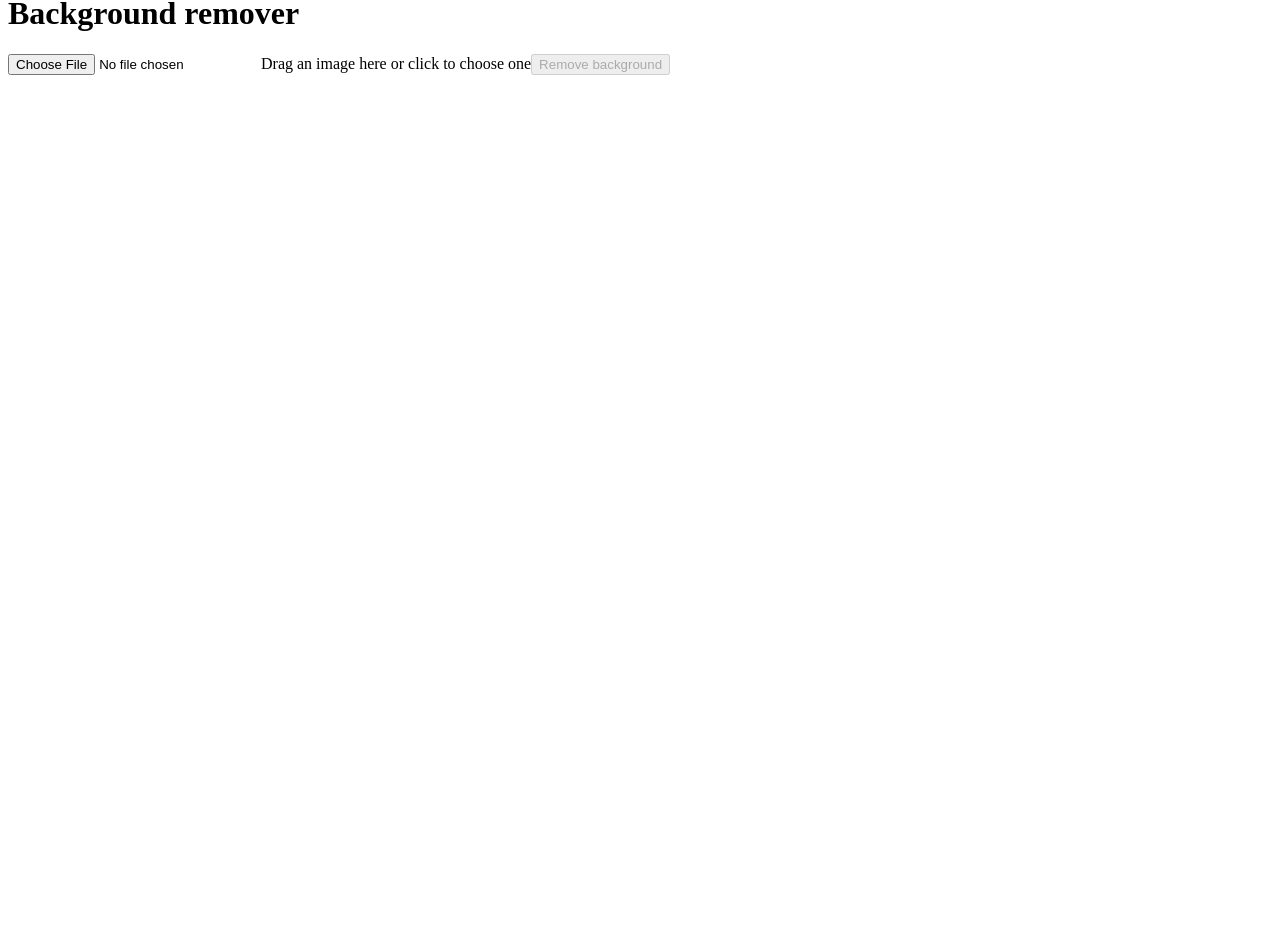
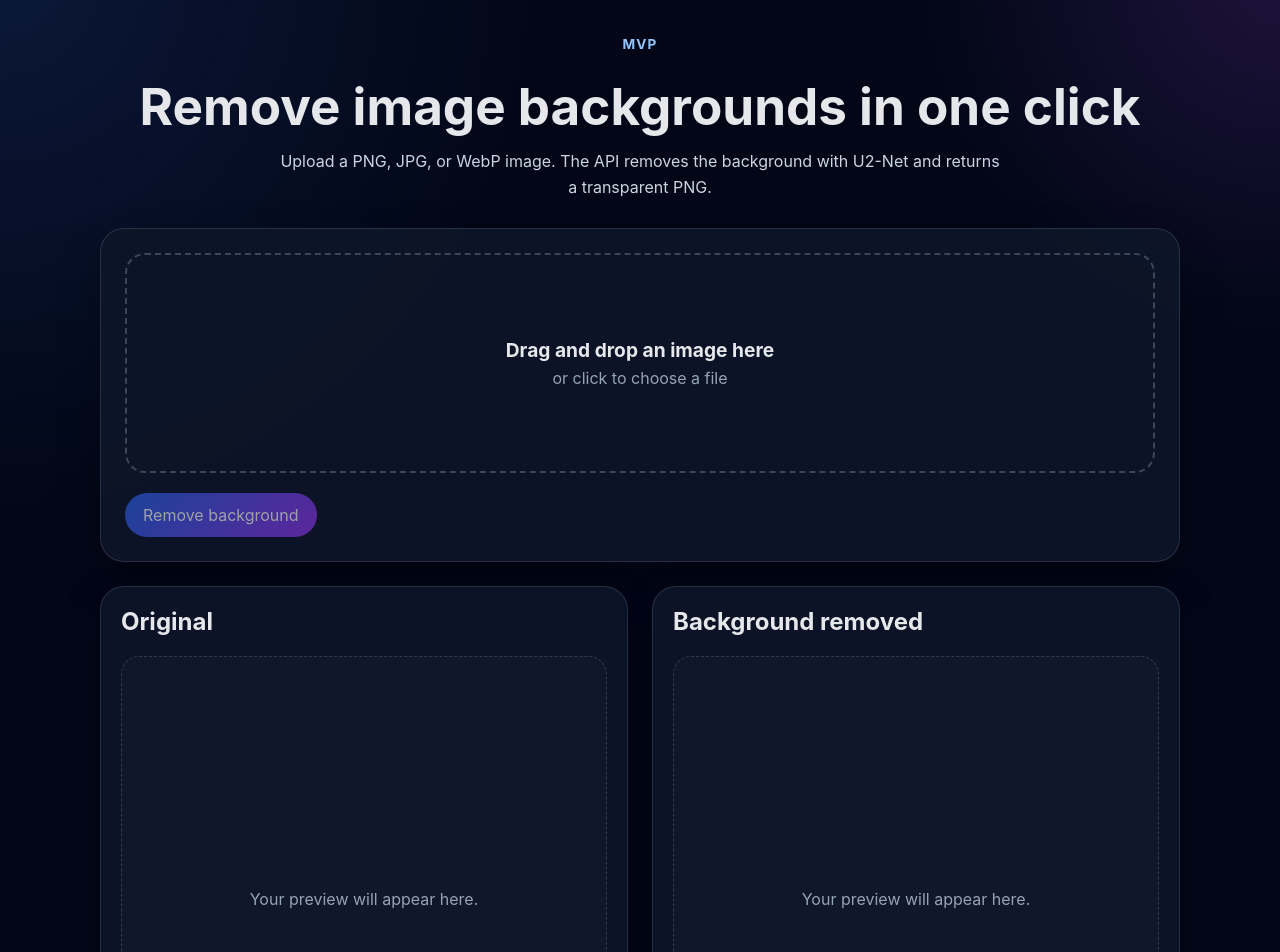
Before and after one commit to Eldies/image-processor, a React (Vite) app in the folder frontend/: page / in a window 1280 px wide. Shown: the part 26-978 px from the top of the page. Before the commit the page ends 800 px from the top, so only its background shows below. Built offline with nearby package versions, Linux system fonts and the light colour scheme.

Commit message:
used chatgpt to make it prettier

```diff
--- a/frontend/src/App.tsx
+++ b/frontend/src/App.tsx
@@ -1,21 +1,21 @@
-import { ChangeEvent, useEffect, useState, SubmitEvent, DragEvent } from 'react'
+import { ChangeEvent, useEffect, useState, DragEvent } from 'react'
 
 export default function App() {
   const [file, setFile] = useState<File | null>(null)
   const [resultUrl, setResultUrl] = useState('')
   const [isLoading, setIsLoading] = useState(false)
   const [error, setError] = useState('')
-  const [previewUrl, setPreviewUrl] = useState('')
-  const [_, setIsDragging] = useState(false)
+  const [originalUrl, setOriginalUrl] = useState('')
+  const [isDragging, setIsDragging] = useState(false)
 
   useEffect(() => {
     if (!file) {
-      setPreviewUrl('')
+      setOriginalUrl('')
       return
     }
 
     const url = URL.createObjectURL(file)
-    setPreviewUrl(url)
+    setOriginalUrl(url)
 
     return () => {
       URL.revokeObjectURL(url)
@@ -30,9 +30,7 @@ export default function App() {
     }
   }, [resultUrl])
 
-  async function handleSubmit(event: SubmitEvent<HTMLFormElement>) {
-    event.preventDefault()
-
+  async function onSubmit() {
     setError('')
     setResultUrl('')
 
@@ -94,46 +92,62 @@ export default function App() {
     setSelectedFile(event.dataTransfer?.files?.[0] || null)
   }
 
+  function onDragOver(event: DragEvent<HTMLLabelElement>) {
+    event.preventDefault()
+    setIsDragging(true)
+  }
+
   return (
     <main className="page">
-      <h1>Background remover</h1>
+      <section className="hero">
+        <p className="eyebrow">MVP</p>
+        <h1>Remove image backgrounds in one click</h1>
+        <p className="subtitle">
+          Upload a PNG, JPG, or WebP image. The API removes the background with U2-Net and returns a transparent PNG.
+        </p>
+      </section>
 
-      <form className="card" onSubmit={handleSubmit}>
+      <section className="card uploader-card">
         <label
-            onDragOver={() => setIsDragging(true)}
+            className={`dropzone ${isDragging ? "dropzone-active" : ""}`}
+            onDragOver={onDragOver}
             onDragLeave={() => setIsDragging(false)}
             onDrop={handleDrop}
-          >
-
+        >
           <input type="file" accept="image/*" onChange={handleFileChange} />
-          <span>{file ? file.name : 'Drag an image here or click to choose one'}</span>
+          <span className="dropzone-title">Drag and drop an image here</span>
+          <span className="dropzone-subtitle">or click to choose a file</span>
         </label>
 
-        <button type="submit" disabled={isLoading || !file}>
-          Remove background
-        </button>
-      </form>
-
-      {error && <p className="error">{error}</p>}
-
-      <section className="results">
-        {previewUrl && (
-          <article className="card">
-            <h2>Original</h2>
-            <img src={previewUrl} alt="Original upload" />
-          </article>
-        )}
-
-        {resultUrl && (
-          <article className="card">
-            <h2>Result</h2>
-            <img src={resultUrl} alt="Background removed" />
-            <a href={resultUrl} download="background-removed.png">
+        <div className="actions">
+          <button className="primary-button" onClick={onSubmit} disabled={isLoading || !file}>
+            {isLoading ? 'Removing background...' : 'Remove background'}
+          </button>
+          {resultUrl && (
+            <a className="secondary-button" href={resultUrl} download="image-no-bg.png">
               Download result
             </a>
-          </article>
-        )}
+          )}
+        </div>
+
+        {error && <p className="error-text">{error}</p>}
+      </section>
+
+      <section className="preview-grid">
+        <article className="card preview-card">
+          <h2>Original</h2>
+          {originalUrl ? <img src={originalUrl} alt="Original upload" className="preview-image" /> : <PreviewPlaceholder />}
+        </article>
+
+        <article className="card preview-card">
+          <h2>Background removed</h2>
+          {resultUrl ? <img src={resultUrl} alt="Background removed output" className="preview-image checkerboard" /> : <PreviewPlaceholder />}
+        </article>
       </section>
     </main>
   )
 }
+
+function PreviewPlaceholder() {
+  return <div className="placeholder">Your preview will appear here.</div>
+}
--- a/frontend/src/main.tsx
+++ b/frontend/src/main.tsx
@@ -1,6 +1,7 @@
 import { StrictMode } from 'react'
 import { createRoot } from 'react-dom/client'
 import App from './App'
+import "./styles.css"
 
 createRoot(document.getElementById('root')!).render(
   <StrictMode>
--- /dev/null
+++ b/frontend/src/styles.css
@@ -0,0 +1,187 @@
+:root {
+  font-family: Inter, system-ui, -apple-system, BlinkMacSystemFont, 'Segoe UI', sans-serif;
+  color: #e5e7eb;
+  background: #0f172a;
+}
+
+* {
+  box-sizing: border-box;
+}
+
+body {
+  margin: 0;
+  background:
+    radial-gradient(circle at top left, rgba(59, 130, 246, 0.15), transparent 30%),
+    radial-gradient(circle at top right, rgba(168, 85, 247, 0.16), transparent 20%),
+    #020617;
+}
+
+button,
+a {
+  font: inherit;
+}
+
+.page {
+  min-height: 100vh;
+  max-width: 1120px;
+  margin: 0 auto;
+  padding: 48px 20px 64px;
+}
+
+.hero {
+  text-align: center;
+  margin-bottom: 28px;
+}
+
+.eyebrow {
+  display: inline-block;
+  font-size: 0.85rem;
+  font-weight: 700;
+  letter-spacing: 0.08em;
+  text-transform: uppercase;
+  color: #93c5fd;
+}
+
+h1 {
+  margin: 10px 0 12px;
+  font-size: clamp(2rem, 4vw, 3.6rem);
+}
+
+.subtitle {
+  margin: 0 auto;
+  max-width: 720px;
+  color: #cbd5e1;
+  line-height: 1.6;
+}
+
+.card {
+  background: rgba(15, 23, 42, 0.85);
+  border: 1px solid rgba(148, 163, 184, 0.2);
+  border-radius: 24px;
+  box-shadow: 0 20px 45px rgba(0, 0, 0, 0.24);
+}
+
+.uploader-card {
+  padding: 24px;
+  margin-bottom: 24px;
+}
+
+.dropzone {
+  display: flex;
+  flex-direction: column;
+  align-items: center;
+  justify-content: center;
+  min-height: 220px;
+  border: 2px dashed rgba(148, 163, 184, 0.35);
+  border-radius: 20px;
+  cursor: pointer;
+  text-align: center;
+  padding: 24px;
+}
+
+.dropzone input {
+  display: none;
+}
+
+.dropzone-title {
+  font-size: 1.2rem;
+  font-weight: 700;
+}
+
+.dropzone-subtitle {
+  margin-top: 6px;
+  color: #94a3b8;
+}
+
+.dropzone-active {
+  border-color: #ff0000;
+}
+
+.actions {
+  display: flex;
+  gap: 12px;
+  flex-wrap: wrap;
+  margin-top: 20px;
+}
+
+.primary-button,
+.secondary-button {
+  border: none;
+  border-radius: 999px;
+  padding: 12px 18px;
+  text-decoration: none;
+  transition: transform 0.15s ease, opacity 0.15s ease;
+}
+
+.primary-button {
+  background: linear-gradient(135deg, #2563eb, #9333ea);
+  color: white;
+  cursor: pointer;
+}
+
+.secondary-button {
+  background: rgba(148, 163, 184, 0.14);
+  color: #e5e7eb;
+}
+
+.primary-button:disabled {
+  opacity: 0.6;
+  cursor: not-allowed;
+}
+
+.primary-button:hover:not(:disabled),
+.secondary-button:hover {
+  transform: translateY(-1px);
+}
+
+.preview-grid {
+  display: grid;
+  grid-template-columns: repeat(2, minmax(0, 1fr));
+  gap: 24px;
+}
+
+.preview-card {
+  padding: 20px;
+}
+
+.preview-card h2 {
+  margin-top: 0;
+}
+
+.preview-image,
+.placeholder {
+  width: 100%;
+  aspect-ratio: 1 / 1;
+  border-radius: 18px;
+  object-fit: contain;
+  background: rgba(255, 255, 255, 0.02);
+}
+
+.placeholder {
+  display: grid;
+  place-items: center;
+  color: #94a3b8;
+  border: 1px dashed rgba(148, 163, 184, 0.25);
+}
+
+.checkerboard {
+  background-image:
+    linear-gradient(45deg, #0f172a 25%, transparent 25%),
+    linear-gradient(-45deg, #0f172a 25%, transparent 25%),
+    linear-gradient(45deg, transparent 75%, #0f172a 75%),
+    linear-gradient(-45deg, transparent 75%, #0f172a 75%);
+  background-size: 24px 24px;
+  background-position: 0 0, 0 12px, 12px -12px, -12px 0px;
+  background-color: #e2e8f0;
+}
+
+.error-text {
+  color: #fca5a5;
+  margin-top: 16px;
+}
+
+@media (max-width: 800px) {
+  .preview-grid {
+    grid-template-columns: 1fr;
+  }
+}
```
